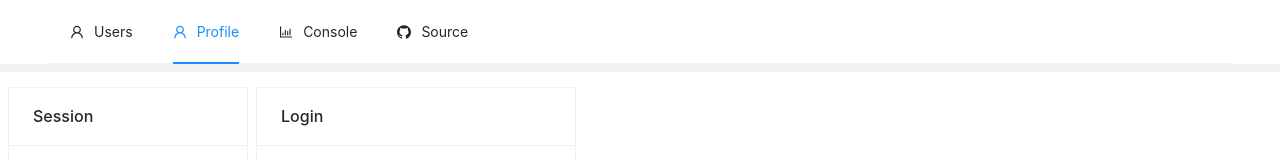
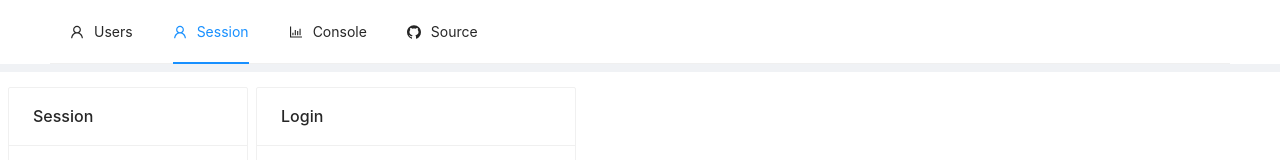
Before and after one commit to fuhaiwei/springboot_security_restful_api, a React (Create React App) app in the folder react-app/: page /session in a window 1280 px wide. Shown: the top 160 px of the page. Built offline with nearby package versions, Linux system fonts and the light colour scheme; no server answers.

Commit message:
Update App.tsx

```diff
--- a/react-app/src/app/App.tsx
+++ b/react-app/src/app/App.tsx
@@ -15,7 +15,7 @@ import { appDispatch } from './store'
 
 const items: ItemType[] = [
   { label: 'Users', icon: <UserOutlined />, key: '/users' },
-  { label: 'Profile', icon: <UserOutlined />, key: '/session' },
+  { label: 'Session', icon: <UserOutlined />, key: '/session' },
   { label: 'Console', icon: <BarChartOutlined />, key: '/console' },
   {
     label: 'Source',
```
